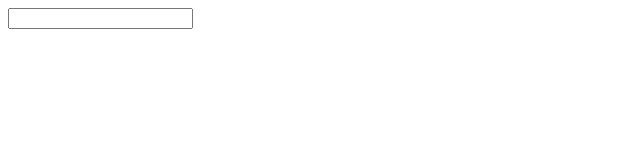
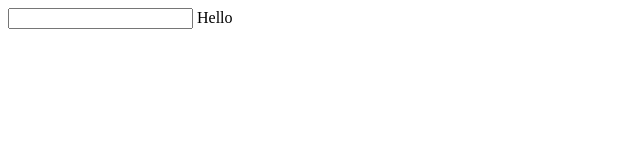
Before and after one commit to murataka/androapp1, a plain HTML site: page index.html in a window 1280 px wide. Shown: the full height of the page, 0-640 px from the left. Drawn offline with Linux system fonts and the light colour scheme.

Commit message:
5 commit

```diff
--- a/index.html
+++ b/index.html
@@ -5,7 +5,7 @@
 <input id="name" />
 
 <script>
-document.write(document.getElementById("name").value);
+document.write("Hello "+document.getElementById("name").value);
 </script>
 </body>
 </html>
```
